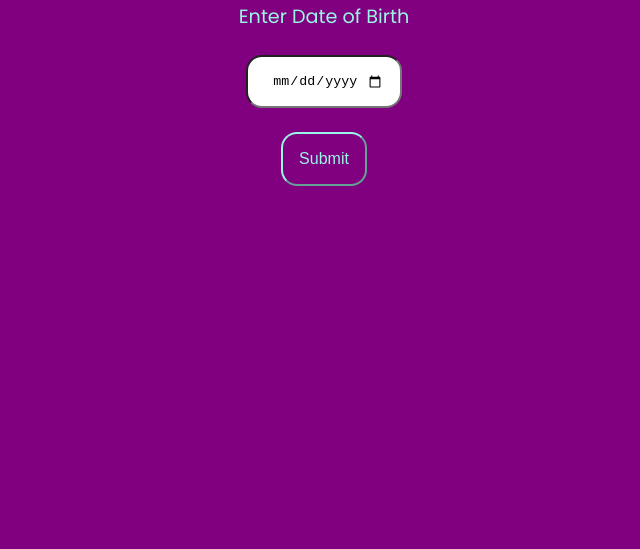
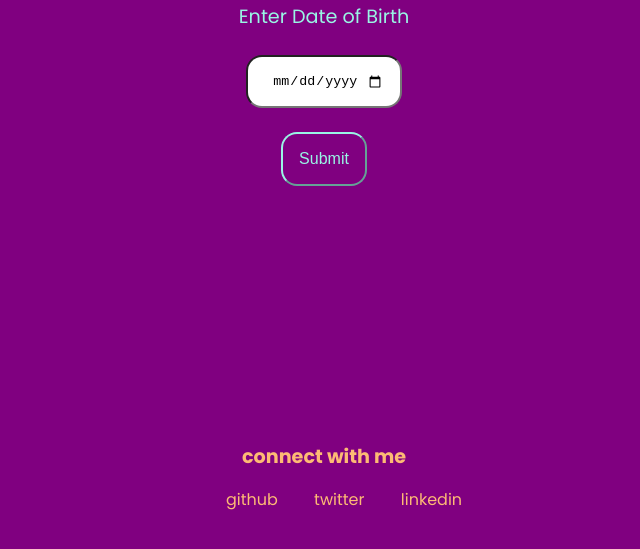
Before and after one commit to sweta1308/birthday-palindrome, a plain HTML site: page index.html in a window 1280 px wide. Shown: the part 89-638 px from the top of the page, without its empty margins (316-956 px from the left). Drawn offline with Linux system fonts and the light colour scheme.

Commit message:
styles: updated css

```diff
--- a/index.html
+++ b/index.html
@@ -15,6 +15,15 @@
     <button id="submit-btn">Submit</button>
     <div id="output"></div>
 
+    <footer class="footer">
+        <div class="footer-header">connect with me</div>
+        <ul class="social-links list-non-bullet">
+            <li class="list-item-inline"><a class="link" href="https://github.com/sweta1308/">github</a></li>
+            <li class="list-item-inline"><a class="link" href="https://twitter.com/AgarwallaSweta/">twitter</a></li>
+            <li class="list-item-inline"><a class="link" href="https://www.linkedin.com/in/sweta-agarwalla-45aa2324a">linkedin</a></li>
+        </ul>
+    </footer>
+
     <script src="app.js"></script>
 
 </body>
--- a/styles.css
+++ b/styles.css
@@ -40,3 +40,27 @@ button {
     max-width: 30%;
     margin: 2rem auto;
 }
+
+.footer {
+    padding: 1rem 0rem;
+    text-align: center;
+    color: #fdba74;
+    margin-top: 15rem;
+}
+
+.footer .link {
+    color: #fdba74;
+    text-decoration: none;
+
+}
+
+.footer .footer-header {
+    font-weight: bold;
+    font-size: larger;
+}
+
+.footer li {
+    display: inline;
+    padding: 1rem;
+    text-align: center;
+}
```
